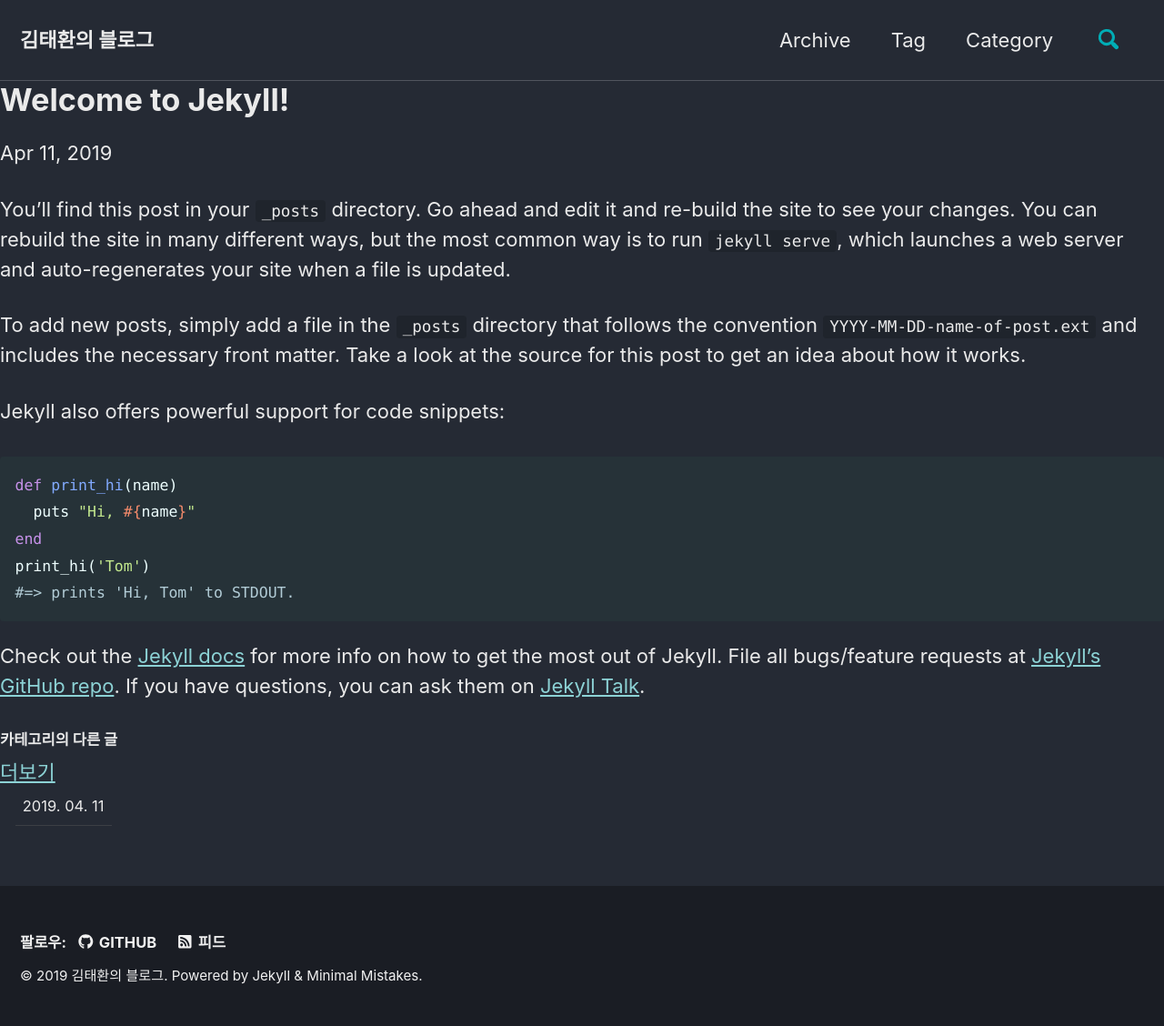
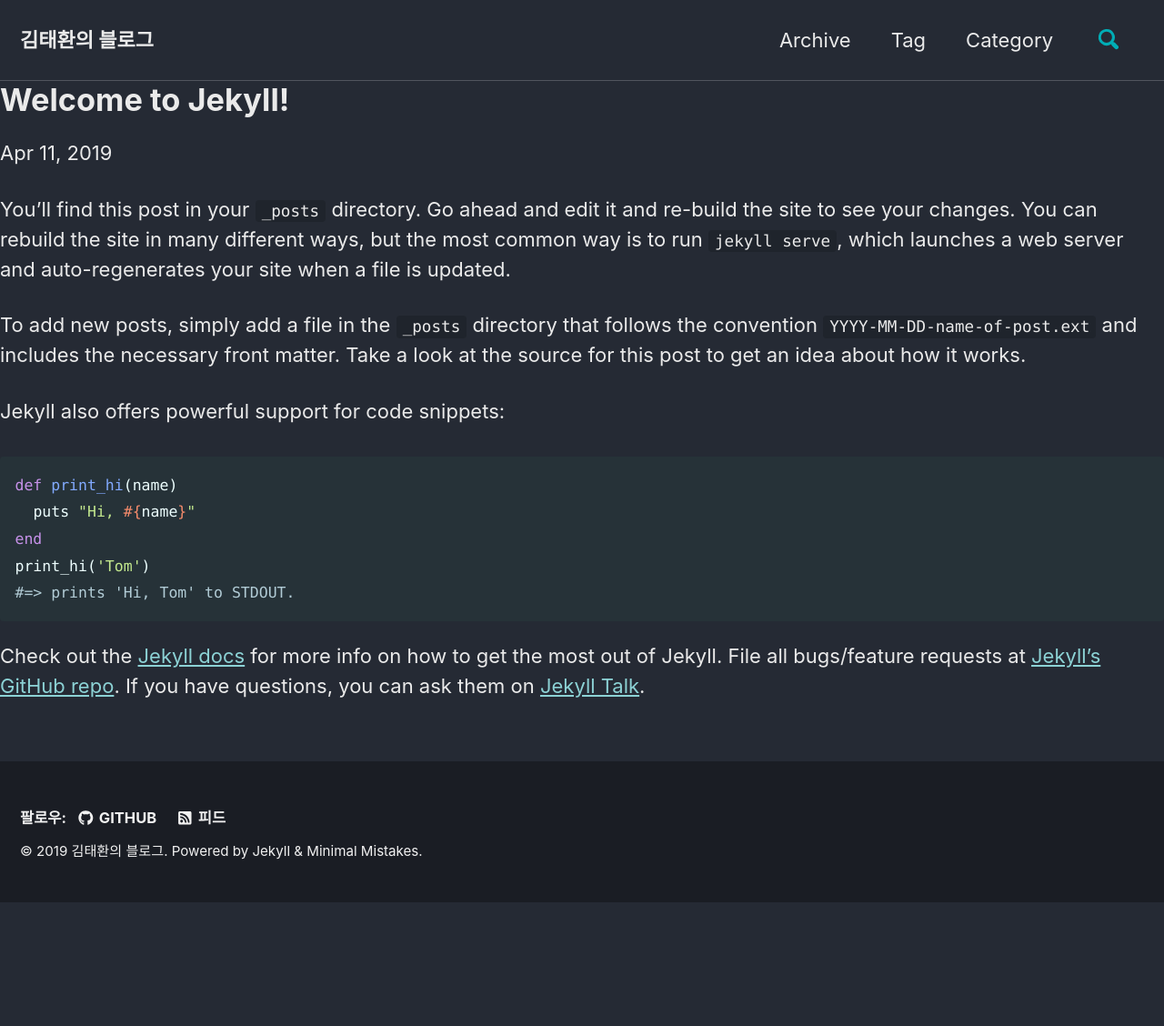
Before and after one commit to kim-th/kim-th.github.io, a Jekyll site: the page built from _posts/2019-04-11-welcome-to-jekyll.markdown, in a window 1280 px wide. Shown: the whole page at 91% size. Built offline with Jekyll 4.4.1, drawn with Linux system fonts in a browser that asks for light colours; cached includes are drawn as plain includes; nearby versions of some CDN libraries; comment, search, counter and statistics services are not loaded; after the commit the page ends 992 px from its top, so only the background shows below that.

Commit message:
Update post.html

```diff
--- a/_layouts/post.html
+++ b/_layouts/post.html
@@ -36,28 +36,4 @@ layout: default
 
   {% endif %}
 
-  <div class="more-posts">
-    <div class="more-category">
-      <h4>카테고리의 다른 글</h4>
-      <a href="/category/{{ page.categories }}/index.html" class="more-button">더보기</a>
-    </div>
-    <table>
-      <tbody>
-        {% assign count = 0 %}
-        {% for post in site.posts %}
-          {% if post.categories == page.categories %}
-            {% assign count = count | plus: 1 %}
-            {% if count < 4 %}
-              <tr>
-                <th class="more-posts-title">
-                  <a href="{{ site.url }}{{ post.url }}"></a>
-                </th>
-                <td class="more-posts-date">{{ post.date | date: '%Y. %m. %d' }}</td>
-              </tr>
-            {% endif %}
-          {% endif %}
-        {% endfor %}
-      </tbody>
-    </table>
-  </div>
 </article>
```
